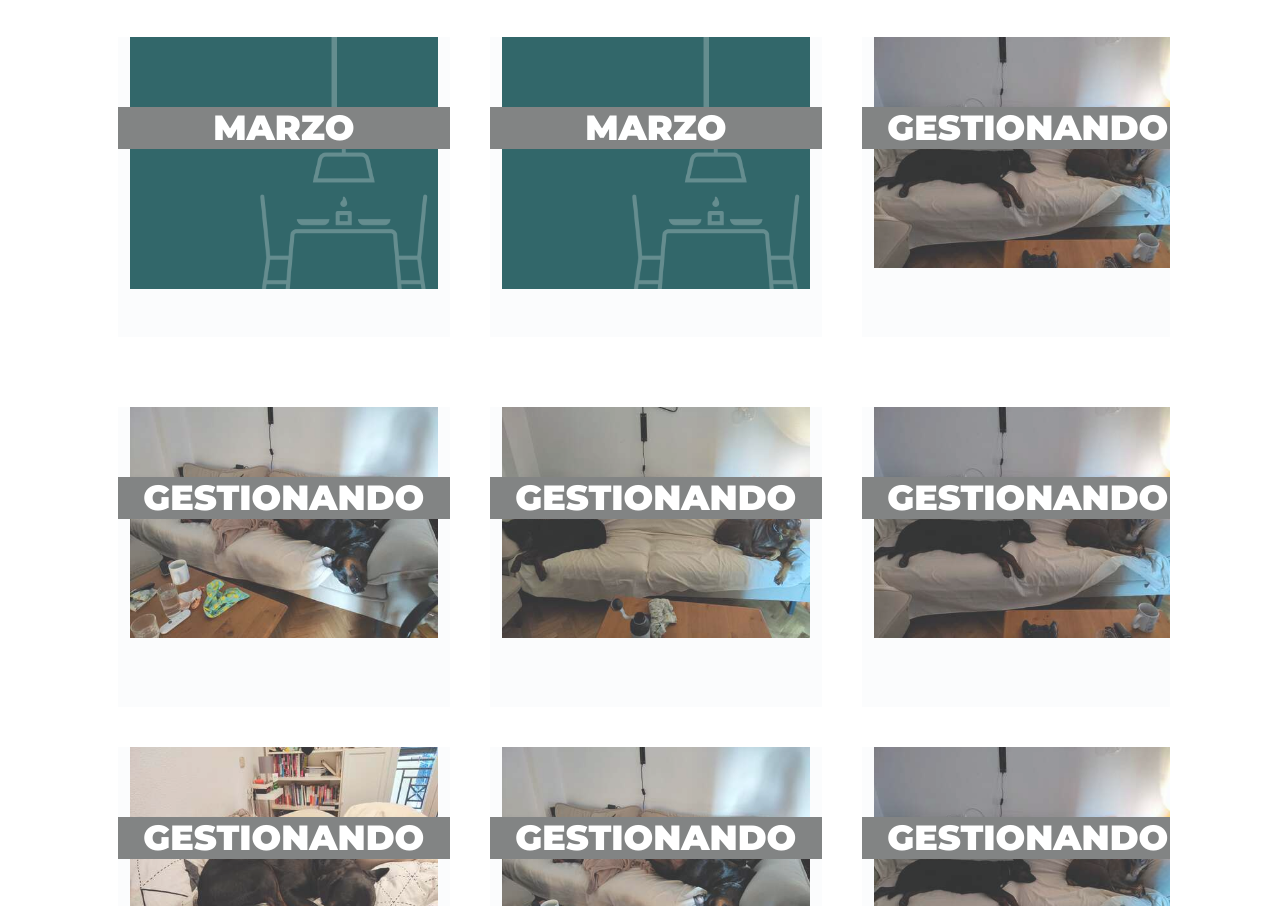
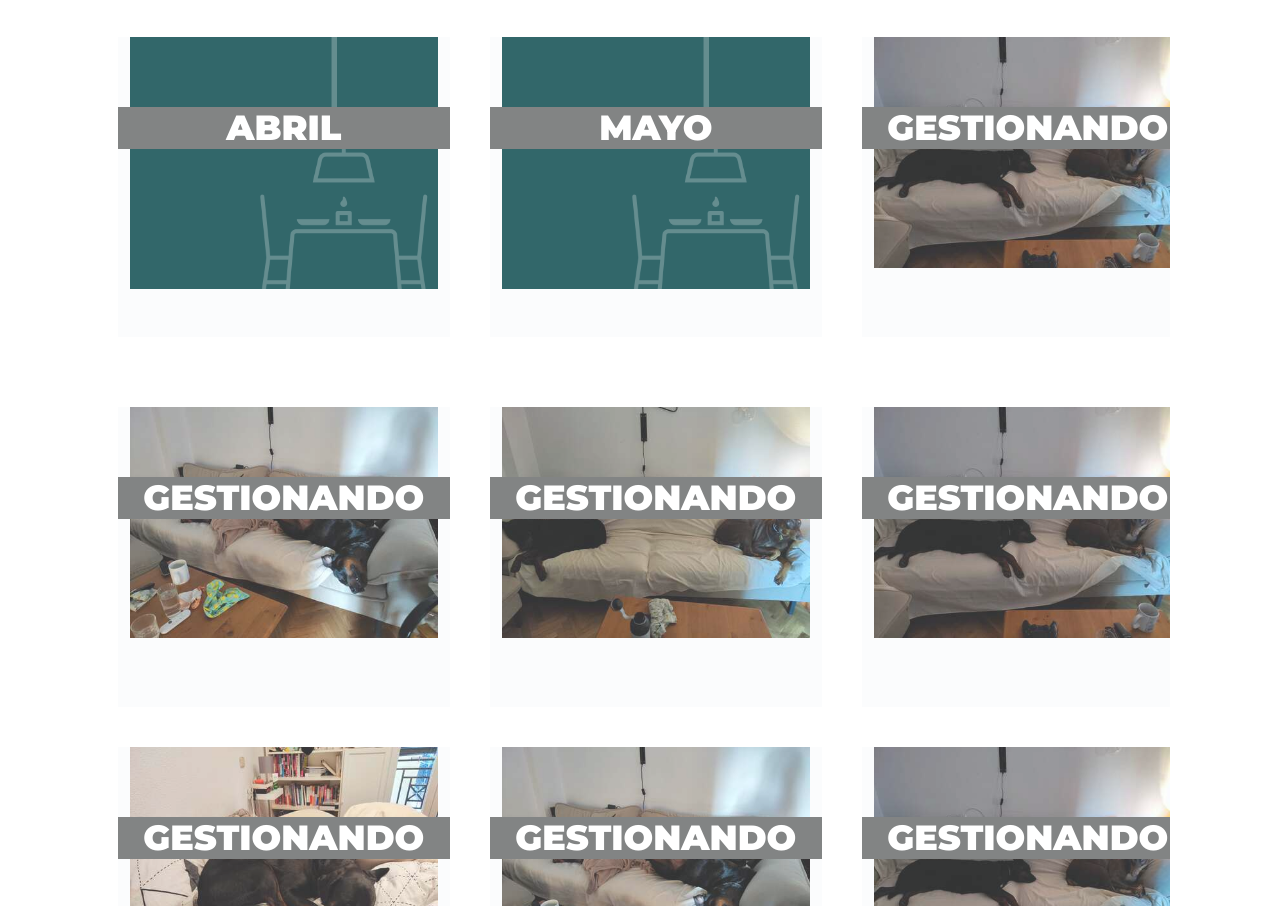
Before and after one commit to alvarosanmar92/Viciolendario, a plain HTML site: page index.html in a window 1280 px wide. Shown: the part 993-1899 px from the top of the page. Drawn offline with nearby package versions, Linux system fonts and the light colour scheme.

Commit message:
Corrección en los meses

```diff
--- a/index.html
+++ b/index.html
@@ -69,7 +69,7 @@
    <div class="image">
     <img src="assets/Cardrestaurante.png" alt="">
     <div class="details">
-        <h2><span>Marzo</span></h2>
+        <h2><span>Abril</span></h2>
         <p>Pincha en "Leer Más" para descubrir cual es el restaurante de Marzo</p>
         <div class="more">
           <a href="pages/abril.html" class="read-more">Leer <span>Más</span></a>
@@ -81,7 +81,7 @@
 <div class="image">
   <img src="assets/Cardrestaurante.png" alt="">
   <div class="details">
-      <h2><span>Marzo</span></h2>
+      <h2><span>Mayo</span></h2>
       <p>Pincha en "Leer Más" para descubrir cual es el restaurante de Marzo</p>
       <div class="more">
         <a href="pages/mayo.html" class="read-more">Leer <span>Más</span></a>
```
